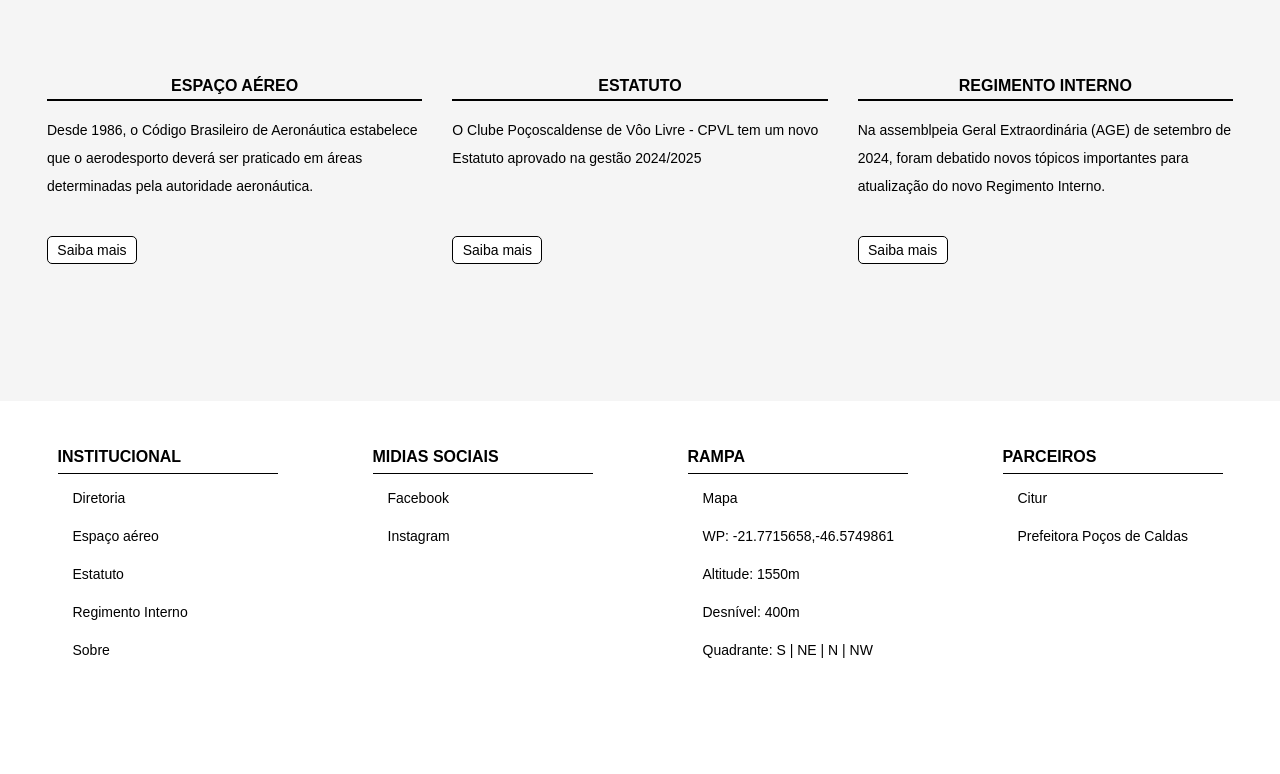
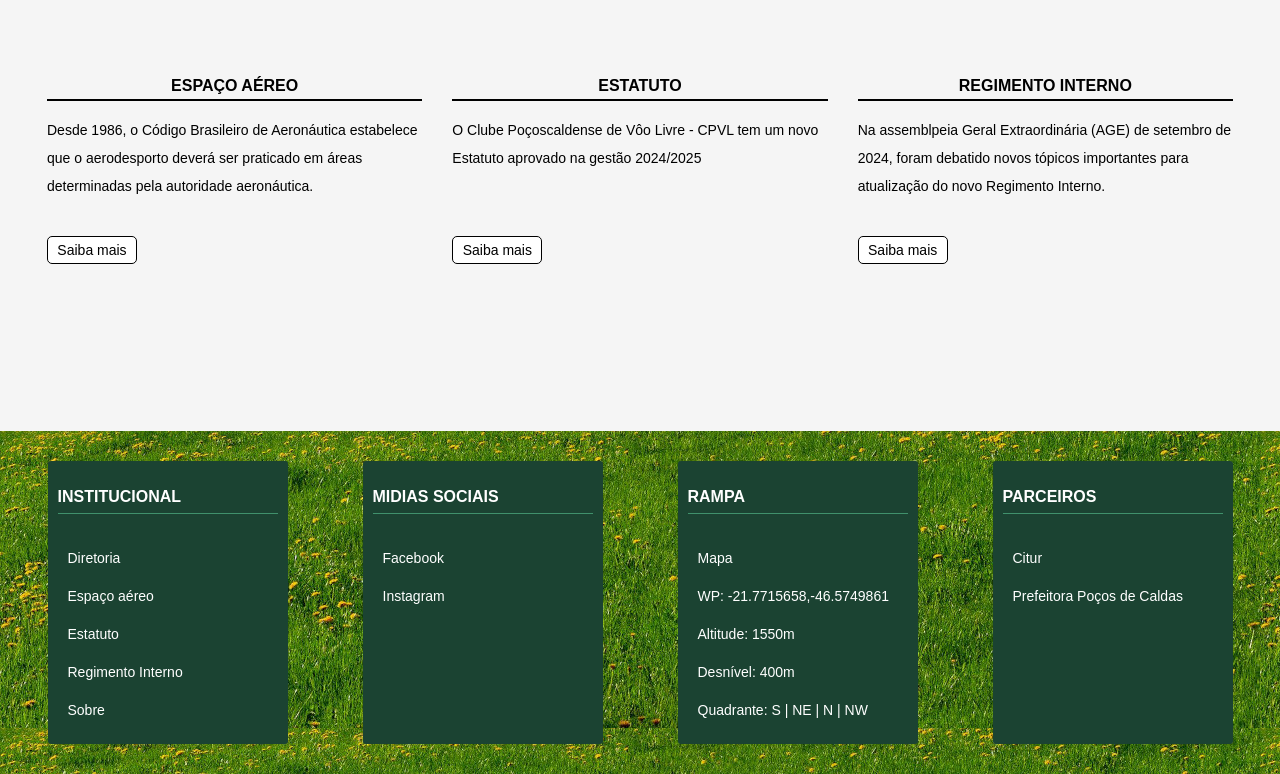
Before and after one commit to 2fc-data/cpvl, a React (Vite) app: page / in a window 1280 px wide. Shown: the part 818-1592 px from the top of the page. Before the commit the page ends 1522 px from the top, so only its background shows below. Built offline with nearby package versions, Linux system fonts and the light colour scheme.

Commit message:
Design footer, bg image

```diff
--- a/src/components/layout/BaseLayout.styles.ts
+++ b/src/components/layout/BaseLayout.styles.ts
@@ -4,6 +4,7 @@ import { media, theme } from "../../styles/theme/theme";
 export const BaseLayoutWrap = styled.div`
   display: flex;
   flex-direction: column;
+  justify-content: center;
   min-height: 100vh;
   background-color: ${theme.colors.background};
   padding-top: 80px; // Space for fixed header
--- a/src/pages/footer/Footer.styles.ts
+++ b/src/pages/footer/Footer.styles.ts
@@ -1,13 +1,15 @@
 import styled from "styled-components";
 import { media, theme } from "../../styles/theme/theme";
+import bg_footer from "../../assets/images/gramaFooter.jpg";
 
 export const FooterWrap = styled.div`
-  background-color: ${theme.colors.white};
+  /* background-color: ${theme.colors.forestGreen}; */
+  background-image: url(${bg_footer});
   bottom: 0;
   display: flex;
   justify-content: space-around;
-  margin-top: 30px;
-  padding: 20px 10px;
+  margin-top: 60px;
+  padding: 30px 10px;
   width: 100%;
 
   ${media.lg`
@@ -20,13 +22,16 @@ export const FooterWrap = styled.div`
   ${media.md`
     display: flex-wrap;
     flex-direction: column;
+    margin-top: 30px;
     padding: 10px 9px;
     text-align: center;
   `}
 
   .footer-block {
     align-items: center;
-    color: ${theme.colors.black};
+    background-color: ${theme.colors.forestGreen};
+    border-radius: 3px;
+    color: ${theme.colors.white};
     display: flex-wrap;
     justify-content: center;
     line-height: 2;
@@ -36,25 +41,24 @@ export const FooterWrap = styled.div`
   }
 
   .footer-title {
-    border-bottom: 1px solid ${theme.colors.black};
+    border-bottom: 1px solid ${theme.colors.lightGreen};
     font-size: 16px;
     font-weight: 700;
+    margin-bottom: 30px;
     text-transform: uppercase;
   }
 
   .footer-link {
-    color: ${theme.colors.black};
     margin-top: 10px;
-    padding-left: 15px;
+    padding-left: 10px;
 
     ${media.md`
       padding-left: 0px;
     `}
 
     &:hover {
-      background-color: ${theme.colors.white};
+      background-color: ${theme.colors.lightGreen};
       border-radius: 3px;
-      color: ${theme.colors.black};
     }
   }
 `;
```
Also changed, not shown: src/assets/images/gramaFooter.jpg (added), src/assets/images/logo_cpvl_transp.png (renamed from src/assets/logo_cpvl_h339_transp.png).
